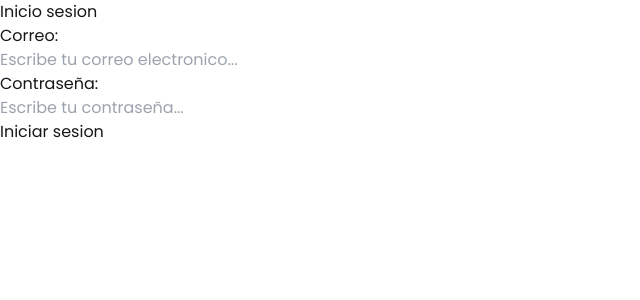
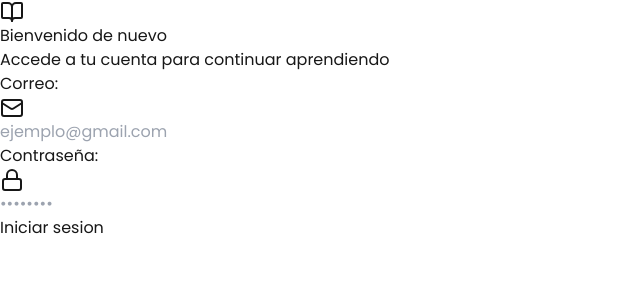
Before and after one commit to Lautaro124/liderazgo_web, a Next.js app: page / in a window 1280 px wide. Shown: the top 300 px of the page, without its empty margins (0-640 px from the left). Built offline with nearby package versions, Linux system fonts and the light colour scheme.

Commit message:
Login set

```diff
--- a/src/app/page.tsx
+++ b/src/app/page.tsx
@@ -2,6 +2,8 @@
 import Button from "@/components/button.component";
 import Form from "@/components/Form.component";
 import InputField from "@/components/InputField.component";
+import { SingsHeader } from "@/components/SingsHeader.component";
+import { Mail, Lock } from "lucide-react";
 import { useRouter } from "next/navigation";
 
 export default function Home() {
@@ -18,22 +20,33 @@ export default function Home() {
 
   return (
     <main className="flex flex-col gap-2 justify-center items-center px-4 w-screen h-full">
-      <h1>Inicio sesion</h1>
+      <SingsHeader
+        title="Bienvenido de nuevo"
+        subtitle=" Accede a tu cuenta para continuar aprendiendo"
+      />
+      <section className="mt-8 sm:mx-auto sm:w-full sm:max-w-md sm:bg-white py-8 px-4 sm:shadow-lg sm:rounded-lg sm:px-10">
         <Form onSubmit={handleSubmit}>
           <InputField
             label="Correo"
             name="email"
-          placeholder="Escribe tu correo electronico..."
+            placeholder="ejemplo@gmail.com"
             type="email"
+            autoComplete="email"
+            required
+            icon={<Mail className="h-5 w-5 text-gray-400" />}
           />
           <InputField
             label="Contraseña"
-          placeholder="Escribe tu contraseña..."
+            placeholder="••••••••"
             name="password"
             type="password"
+            autoComplete="current-password"
+            required
+            icon={<Lock className="h-5 w-5 text-gray-400" />}
           />
           <Button type="submit">Iniciar sesion</Button>
         </Form>
+      </section>
     </main>
   );
 }
--- a/src/app/singUp/[course]/page.tsx
+++ b/src/app/singUp/[course]/page.tsx
@@ -39,8 +39,7 @@ export default function SingUp() {
         title="Crea tu cuenta"
         subtitle="Únete a nuestra plataforma de aprendizaje"
       />
-      <section className="mt-8 sm:mx-auto sm:w-full sm:max-w-md">
-        <div className="sm:bg-white py-8 px-4 sm:shadow-lg sm:rounded-lg sm:px-10">
+      <section className="mt-8 sm:mx-auto sm:w-full sm:max-w-md sm:bg-white py-8 px-4 sm:shadow-lg sm:rounded-lg sm:px-10">
         <Form onSubmit={handleSubmit}>
           <InputField
             label="Nombre completo"
@@ -81,6 +80,7 @@ export default function SingUp() {
             icon={<Lock className="h-5 w-5 text-gray-400" />}
             placeholder="••••••••"
             required
+
           />
           <InputField
             label="Confirmar contraseña"
@@ -97,7 +97,6 @@ export default function SingUp() {
           text="¿Ya tienes una cuenta?"
           buttonText="Inicia sesión"
         />
-        </div>
       </section>
     </main>
   );
```
Lines whose indentation alone changed are shown as unchanged.
